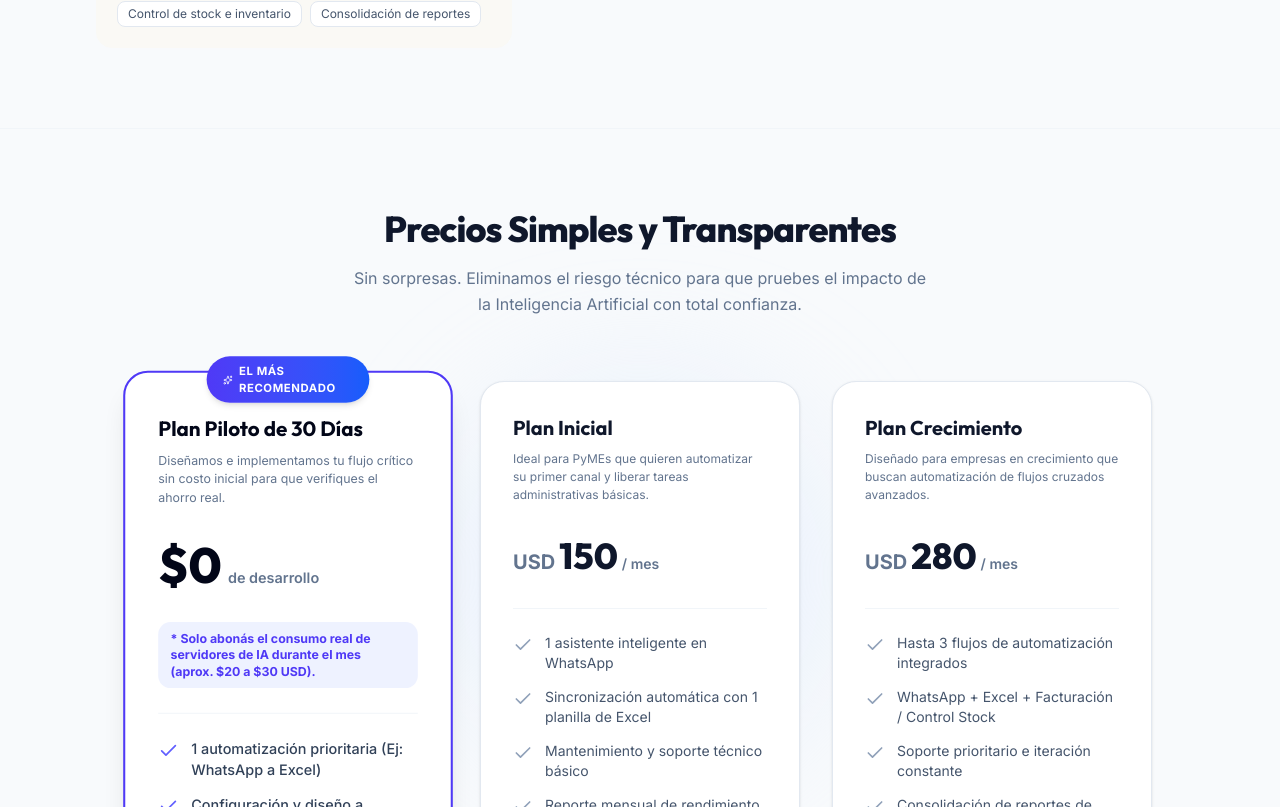
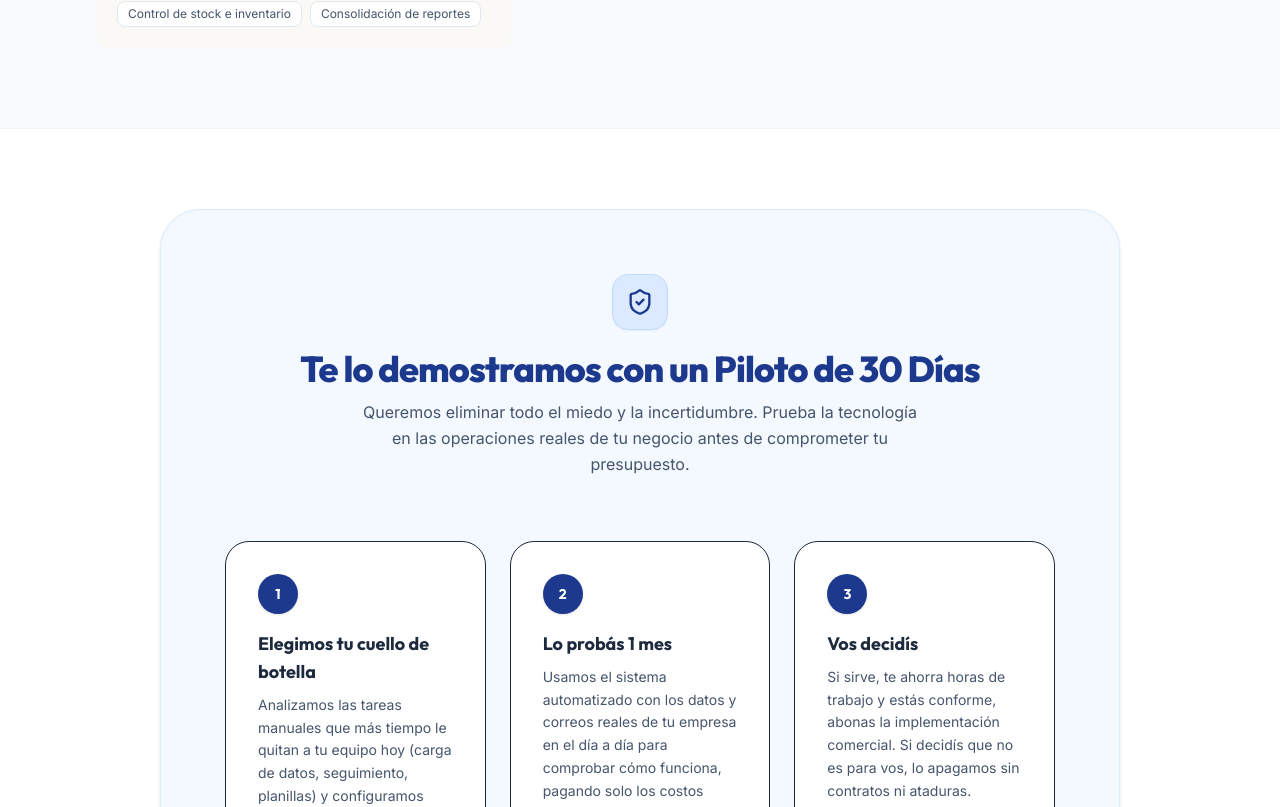
Before and after one commit to Ezequielmx/webia, a React (Vite) app: page / in a window 1280 px wide. Shown: the part 3753-4560 px from the top of the page. Built offline with nearby package versions, Linux system fonts and the light colour scheme.

Commit message:
Remove pricing section from landing page

```diff
--- a/src/App.jsx
+++ b/src/App.jsx
@@ -5,7 +5,6 @@ import PainPoints from './components/PainPoints';
 import HowItWorks from './components/HowItWorks';
 import DiagnosticTool from './components/DiagnosticTool';
 import RiskFreePilot from './components/RiskFreePilot';
-import Pricing from './components/Pricing';
 import Testimonials from './components/Testimonials';
 import Team from './components/Team';
 import FAQ from './components/FAQ';
@@ -53,9 +52,6 @@ export default function App() {
         {/* Section 2: Traducción y Simulador de WhatsApp */}
         <HowItWorks />
 
-        {/* Section 3: Precios Simples y Transparentes */}
-        <Pricing />
-
         {/* Section 4: Oferta del Piloto sin Riesgo */}
         <RiskFreePilot onOpenContact={openContact} />
 
```
